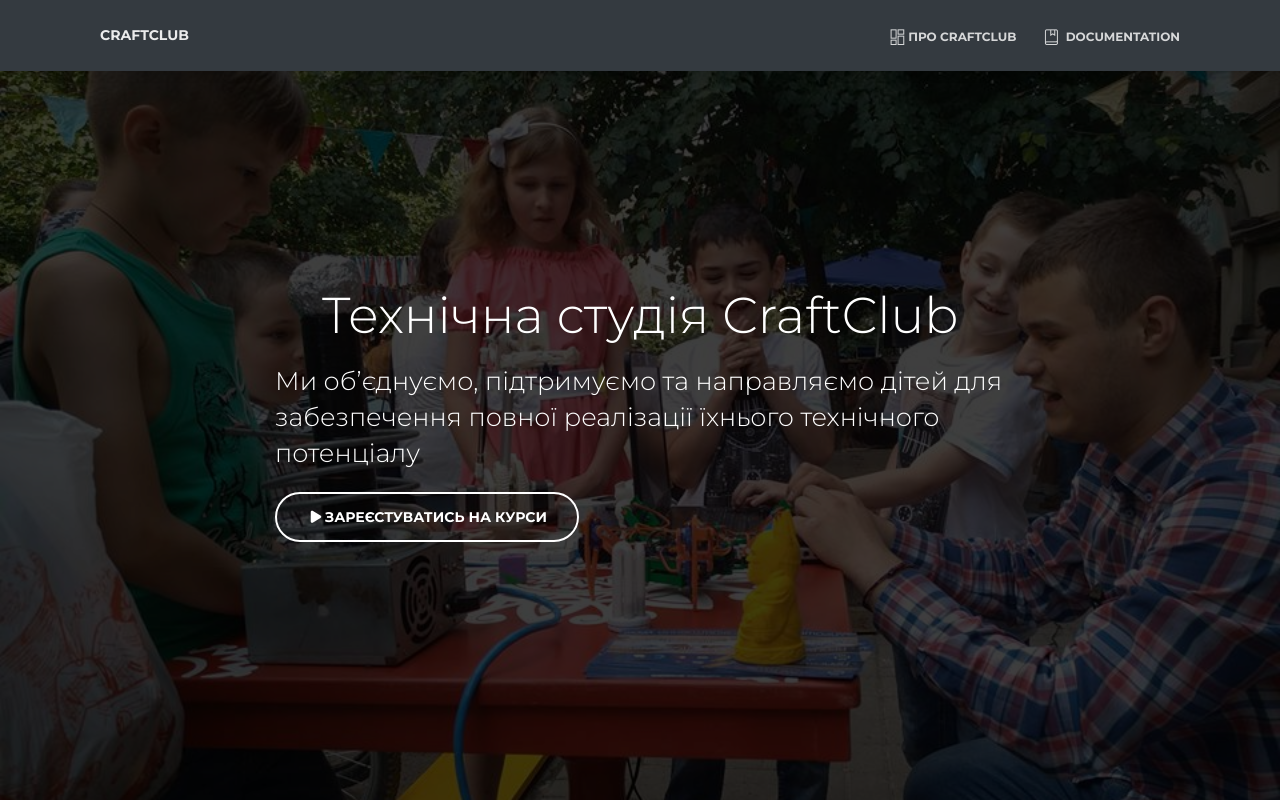
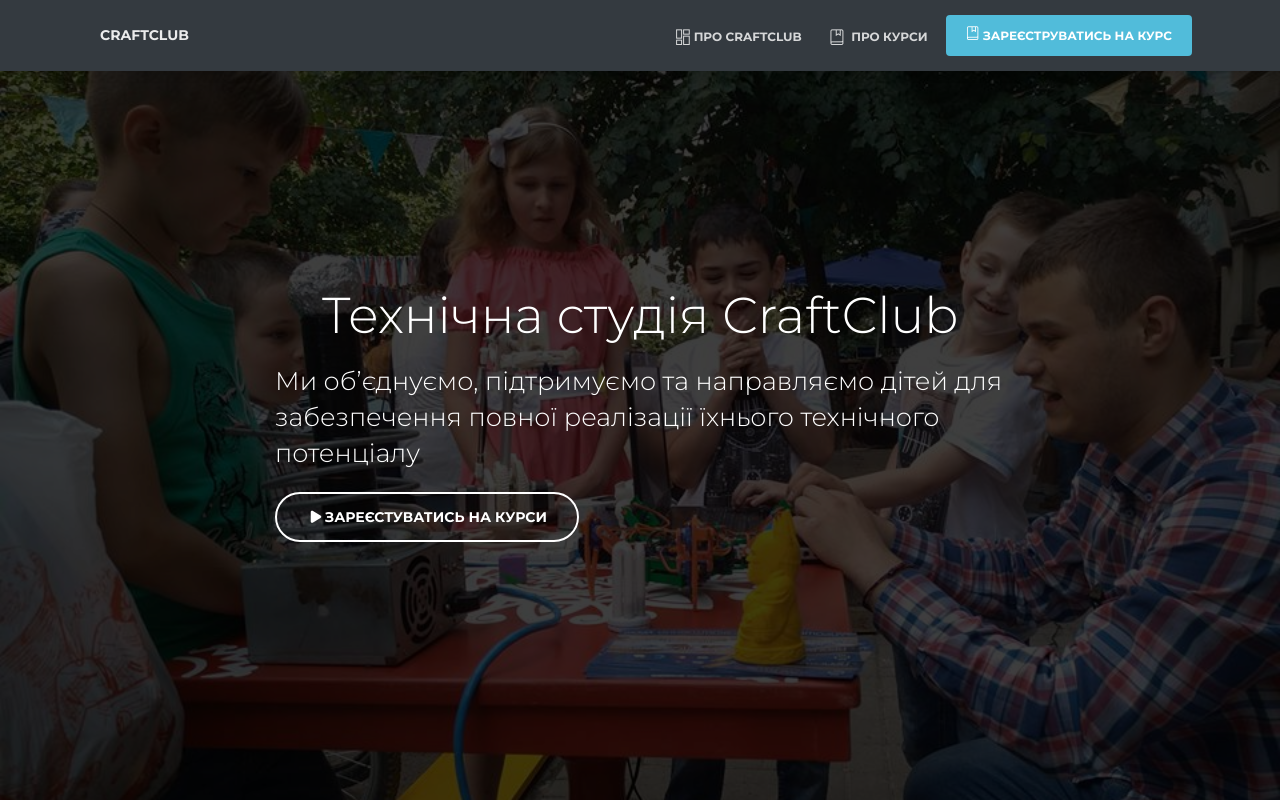
Before and after one commit to thestd/craftclub-landing, a plain HTML site: page index.html in a window 1280 px wide. Shown: the top 802 px of the page. Drawn offline with Linux system fonts and the light colour scheme.

Commit message:
upd menu

```diff
--- a/index.html
+++ b/index.html
@@ -73,7 +73,10 @@
             <a href="#" class="nav-link"><i class="nc-icon nc-layout-11"></i>Про CraftClub</a>
           </li>
           <li class="nav-item">
-            <a href="#" target="_blank" class="nav-link"><i class="nc-icon nc-book-bookmark"></i>  Documentation</a>
+            <a href="#" target="_blank" class="nav-link"><i class="nc-icon nc-book-bookmark"></i>  Про курси</a>
+          </li>
+          <li class="nav-item">
+            <a href="#" target="_blank" class="btn btn-info"><i class="nc-icon nc-book-bookmark"></i>  Зареєструватись на курс</a>
           </li>
         </ul>
       </div>
@@ -232,7 +235,7 @@
         </nav>
         <div class="credits ml-auto">
           <span class="copyright">
-						© <script>document.write(new Date().getFullYear())</script>, зроблено з <i class="fa fa-heart heart"></i> by <a href="https://std.community/" target="_blank"><strong class="text-dark">std::community</strong></a>
+						© <script>document.write(new Date().getFullYear())</script>, зроблено з <i class="fa fa-heart heart text-info"></i> від <a href="https://std.community/" target="_blank"><strong class="text-dark">std::community</strong></a>
 					</span>
         </div>
       </div>
```
